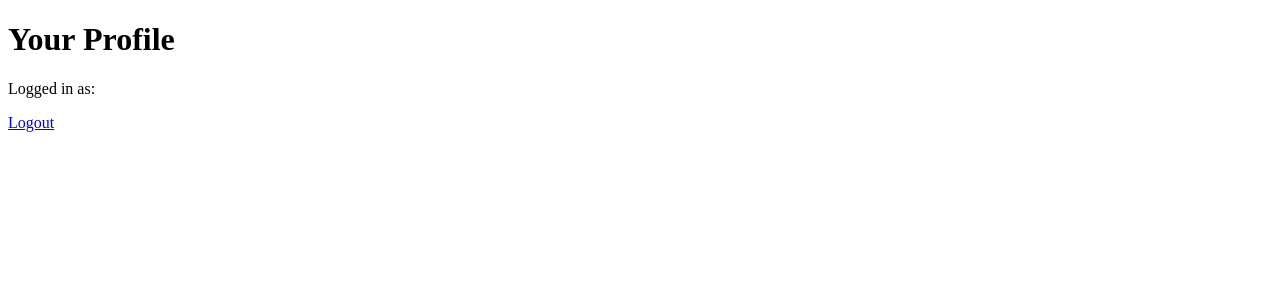
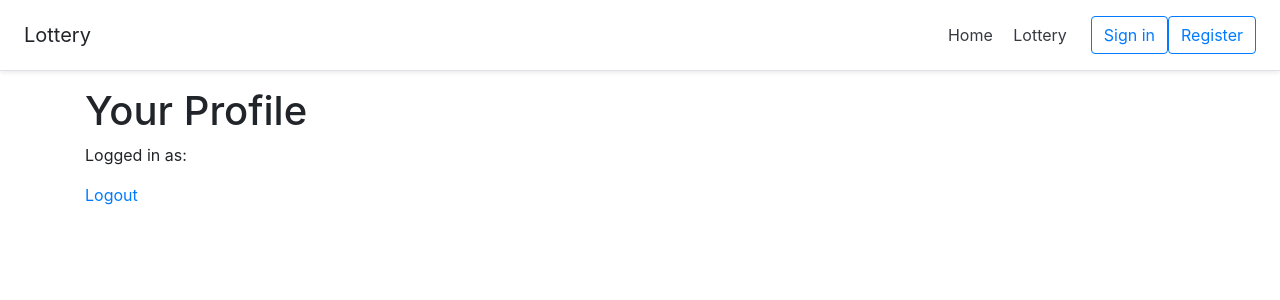
Before and after one commit to AI3Zakir/lottery, a Symfony app: template templates/user/profile.html.twig in a window 1280 px wide. Shown: the top 300 px of the page. Run offline with Twig, Linux system fonts and the light colour scheme; the template is opened without the code that fills it, so the values that code supplies are empty; some libraries are stand-ins or nearby versions.

Commit message:
some layout modifications

```diff
--- a/templates/base.html.twig
+++ b/templates/base.html.twig
@@ -4,9 +4,16 @@
         <meta charset="UTF-8">
         <title>{% block title %}Welcome!{% endblock %}</title>
         {% block stylesheets %}{% endblock %}
+        <link rel="stylesheet" href="https://stackpath.bootstrapcdn.com/bootstrap/4.3.1/css/bootstrap.min.css" integrity="sha384-ggOyR0iXCbMQv3Xipma34MD+dH/1fQ784/j6cY/iJTQUOhcWr7x9JvoRxT2MZw1T" crossorigin="anonymous">
     </head>
     <body>
-        {% block body %}{% endblock %}
+        {% include 'partials/header.html.twig'%}
+        <div class="container">
+            {% block body %}{% endblock %}
+        </div>
         {% block javascripts %}{% endblock %}
+        <script src="https://code.jquery.com/jquery-3.3.1.slim.min.js" integrity="sha384-q8i/X+965DzO0rT7abK41JStQIAqVgRVzpbzo5smXKp4YfRvH+8abtTE1Pi6jizo" crossorigin="anonymous"></script>
+        <script src="https://cdnjs.cloudflare.com/ajax/libs/popper.js/1.14.7/umd/popper.min.js" integrity="sha384-UO2eT0CpHqdSJQ6hJty5KVphtPhzWj9WO1clHTMGa3JDZwrnQq4sF86dIHNDz0W1" crossorigin="anonymous"></script>
+        <script src="https://stackpath.bootstrapcdn.com/bootstrap/4.3.1/js/bootstrap.min.js" integrity="sha384-JjSmVgyd0p3pXB1rRibZUAYoIIy6OrQ6VrjIEaFf/nJGzIxFDsf4x0xIM+B07jRM" crossorigin="anonymous"></script>
     </body>
 </html>
--- a/templates/lottery/index.html.twig
+++ b/templates/lottery/index.html.twig
@@ -3,10 +3,6 @@
 {% block title %}Hello LotteryController!{% endblock %}
 
 {% block body %}
-<style>
-    .example-wrapper { margin: 1em auto; max-width: 800px; width: 95%; font: 18px/1.5 sans-serif; }
-    .example-wrapper code { background: #F5F5F5; padding: 2px 6px; }
-</style>
 
 <div class="example-wrapper">
     <h1>Hello {{ controller_name }}! ✅</h1>
--- /dev/null
+++ b/templates/partials/header.html.twig
@@ -0,0 +1,13 @@
+<div class="d-flex flex-column flex-md-row align-items-center p-3 px-md-4 mb-3 bg-white border-bottom shadow-sm">
+    <h5 class="my-0 mr-md-auto font-weight-normal">Lottery</h5>
+    <nav class="my-2 my-md-0 mr-md-3">
+        <a class="p-2 text-dark" href="{{ path('home') }}">Home</a>
+        <a class="p-2 text-dark" href="{{ path('lottery') }}">Lottery</a>
+    </nav>
+    {% if is_granted('ROLE_USER') %}
+        <a class="btn btn-outline-primary" href="{{ path('logout') }}">Logout</a>
+    {% else %}
+        <a class="btn btn-outline-primary" href="{{ path('login') }}">Sign in</a>
+        <a class="btn btn-outline-primary" href="{{ path('register') }}">Register</a>
+    {% endif %}
+</div>
```
Also changed, not shown: templates/home/index.html.twig (+8 -12 lines).
